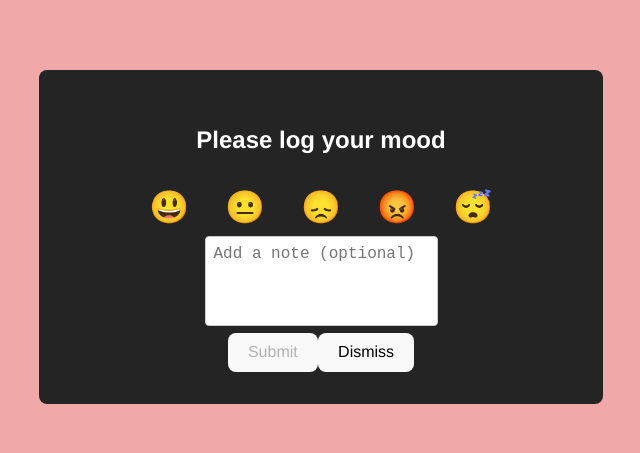
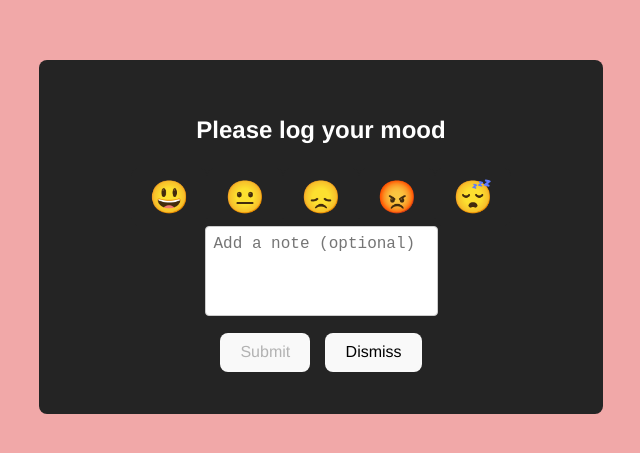
Before and after one commit to Moodo-dev/MoodoCore, a Vue app: page / in a window 1280 px wide. Shown: the part 163-616 px from the top of the page, without its empty margins (319-959 px from the left). Built offline with nearby package versions, Linux system fonts and the light colour scheme.

Commit message:
Stylize the action buttons so they dont look glued together

```diff
--- a/src/components/ReminderModal.vue
+++ b/src/components/ReminderModal.vue
@@ -53,4 +53,11 @@ function submit() {
   max-width: 90%;
   text-align: center;
 }
+.actionButtons {
+  display: flex;
+  align-items: center;
+  justify-content: center;
+  gap: 15px;
+  margin: 10px;
+}
 </style>
```
